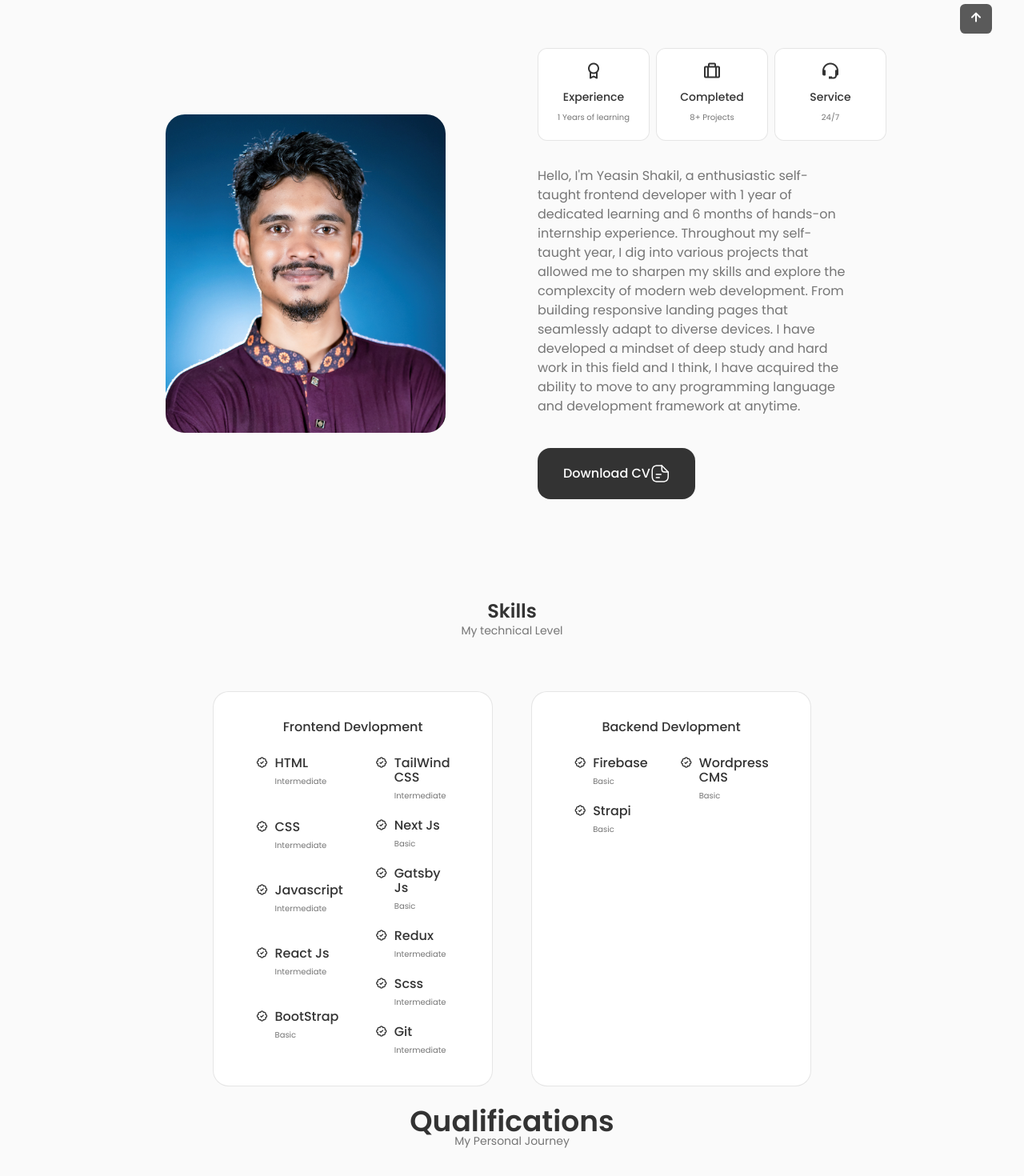
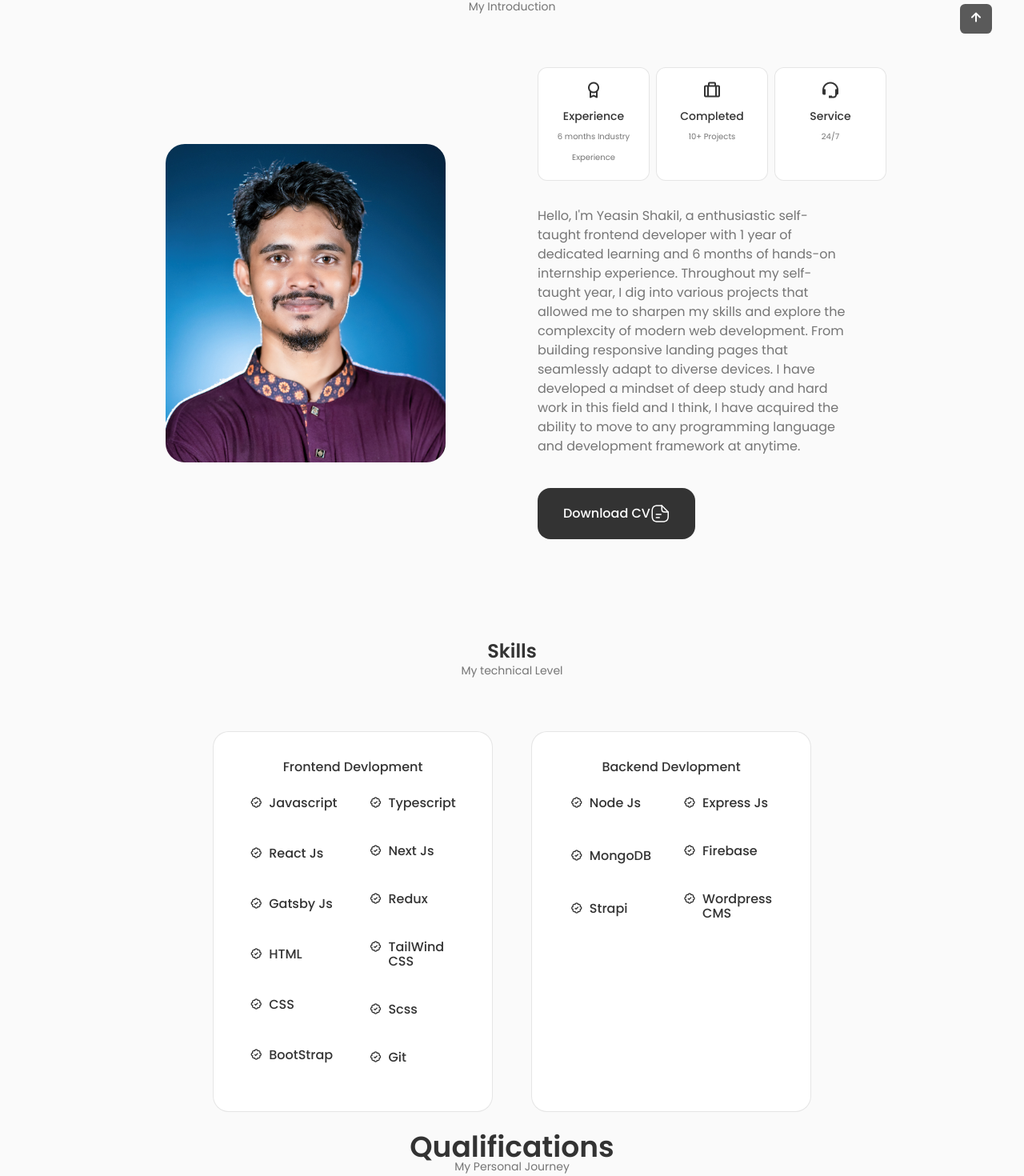
Before and after one commit to yeasinshakil/Yeasin-Shakil-portfollio, a React (Vite) app: page / in a window 1280 px wide. Shown: the part 918-2388 px from the top of the page at 80% size. Built offline with nearby package versions, Linux system fonts and the light colour scheme.

Commit message:
update data

```diff
--- a/src/App.css
+++ b/src/App.css
@@ -71,10 +71,13 @@
 }
 main{
   width: 100vw;
+  overflow-x: hidden;
 }
 
 html{
   scroll-behavior: smooth;
+  overflow-x: hidden;
+
 }
 
 body,
--- a/src/components/Skills/Backend.jsx
+++ b/src/components/Skills/Backend.jsx
@@ -12,10 +12,19 @@ const Backend = () => {
                     <div className="skills_data">
                         <i className="bx bx-badge-check"></i>
                         <div>
-                        <h3 className="skills_name">Firebase</h3>
+                            <h3 className="skills_name">Node Js</h3>
                             <span className="skills_level">Basic</span>
                         </div>
                     </div>
+
+                    <div className="skills_data">
+                        <i className="bx bx-badge-check"></i>
+                        <div>
+                            <h3 className="skills_name">MongoDB</h3>
+                            <span className="skills_level">Basic</span>
+                        </div>
+                    </div>
+
                     <div className="skills_data">
                         <i className="bx bx-badge-check"></i>
                         <div>
@@ -26,6 +35,21 @@ const Backend = () => {
 
                 </div>
                 <div className="skills_group">
+                    <div className="skills_data">
+                        <i className="bx bx-badge-check"></i>
+                        <div>
+                            <h3 className="skills_name">Express Js</h3>
+                            <span className="skills_level">Basic</span>
+                        </div>
+                    </div>
+
+                    <div className="skills_data">
+                        <i className="bx bx-badge-check"></i>
+                        <div>
+                            <h3 className="skills_name">Firebase</h3>
+                            <span className="skills_level">Basic</span>
+                        </div>
+                    </div>
 
                     <div className="skills_data">
                         <i className="bx bx-badge-check"></i>
--- a/src/components/Skills/Frontend.jsx
+++ b/src/components/Skills/Frontend.jsx
@@ -6,6 +6,29 @@ const Frontend = () => {
             <h3 className="skills_title">Frontend Devlopment</h3>
             <div className="skills_box">
                 <div className="skills_group">
+                    <div className="skills_data">
+                        <i className="bx bx-badge-check"></i>
+                        <div>
+                            <h3 className="skills_name">Javascript</h3>
+                            <span className="skills_level">Intermediate</span>
+                        </div>
+                    </div>
+                    <div className="skills_data">
+                        <i className="bx bx-badge-check"></i>
+                        <div>
+                            <h3 className="skills_name">React Js</h3>
+                            <span className="skills_level">Intermediate</span>
+                        </div>
+                    </div>
+
+                    <div className="skills_data">
+                        <i className="bx bx-badge-check"></i>
+                        <div>
+                            <h3 className="skills_name">Gatsby Js</h3>
+                            <span className="skills_level">Basic</span>
+                        </div>
+                    </div>
+
                     <div className="skills_data">
                         <i className="bx bx-badge-check"></i>
                         <div>
@@ -20,20 +43,8 @@ const Frontend = () => {
                             <span className="skills_level">Intermediate</span>
                         </div>
                     </div>
-                    <div className="skills_data">
-                        <i className="bx bx-badge-check"></i>
-                        <div>
-                            <h3 className="skills_name">Javascript</h3>
-                            <span className="skills_level">Intermediate</span>
-                        </div>
-                    </div>
-                    <div className="skills_data">
-                        <i className="bx bx-badge-check"></i>
-                        <div>
-                            <h3 className="skills_name">React Js</h3>
-                            <span className="skills_level">Intermediate</span>
-                        </div>
-                    </div>
+
+
                     <div className="skills_data">
                         <i className="bx bx-badge-check"></i>
                         <div>
@@ -43,10 +54,10 @@ const Frontend = () => {
                     </div>
                 </div>
                 <div className="skills_group">
-                <div className="skills_data">
+                    <div className="skills_data">
                         <i className="bx bx-badge-check"></i>
                         <div>
-                            <h3 className="skills_name">TailWind CSS</h3>
+                            <h3 className="skills_name">Typescript</h3>
                             <span className="skills_level">Intermediate</span>
                         </div>
                     </div>
@@ -60,17 +71,20 @@ const Frontend = () => {
                     <div className="skills_data">
                         <i className="bx bx-badge-check"></i>
                         <div>
-                            <h3 className="skills_name">Gatsby Js</h3>
-                            <span className="skills_level">Basic</span>
+                            <h3 className="skills_name">Redux</h3>
+                            <span className="skills_level">Intermediate</span>
                         </div>
                     </div>
                     <div className="skills_data">
                         <i className="bx bx-badge-check"></i>
                         <div>
-                            <h3 className="skills_name">Redux</h3>
+                            <h3 className="skills_name">TailWind CSS</h3>
                             <span className="skills_level">Intermediate</span>
                         </div>
                     </div>
+
+
+
                     <div className="skills_data">
                         <i className="bx bx-badge-check"></i>
                         <div>
--- a/src/components/Skills/Skill.css
+++ b/src/components/Skills/Skill.css
@@ -39,6 +39,7 @@
     line-height: 18px;
 }
 .skills_level{
+    opacity: 0;
     font-size: var(--tiny-font-size);
 }
 .seciton_title{
--- a/src/components/about/Info.jsx
+++ b/src/components/about/Info.jsx
@@ -6,12 +6,12 @@ const Info = () => {
             <div className='about_box'>
                 <i className="bx bx-award about_icon"></i>
                 <h3 className="about_title">Experience</h3>
-                <span className="about_subtitle">1 Years of learning</span>
+                <span className="about_subtitle">6 months Industry Experience</span>
             </div>
             <div className='about_box'>
                 <i className="bx bx-briefcase-alt about_icon"></i>
                 <h3 className="about_title">Completed</h3>
-                <span className="about_subtitle">8+ Projects</span>
+                <span className="about_subtitle">10+ Projects</span>
             </div>
             <div className='about_box'>
                 <i className="bx bx-support about_icon"></i>
--- a/src/components/home/Data.jsx
+++ b/src/components/home/Data.jsx
@@ -56,7 +56,7 @@ const Data = () => {
         </svg>
       </h1>
       <h3 className="home_subtitle">Front-End Developer</h3>
-            <p className="home_description">As a dedicated frontend developer, I have 6 months of hands-on internship experience coupled with 1 years of self-directed learning. Proficient in HTML5, CSS3, JavaScript, and modern frontend frameworks like React and Next.js, I am passionate about creating captivating user interfaces with a keen eye for design and a commitment to innovation. I am excited to contribute my skills to your projects and continue growing in the dynamic world of web development.</p>
+      <p className="home_description">I'm Yeasin Shakil, an enthusiastic self-taught fresher-level Frontend developer.  I have been learning web development based on YouTube and other websites through my efforts for last one year. Currently. I have learned programming languages  Javascript, and Typescript and based on them front-end technologies like React JS and Next JS, and back-end technology Node JS, ExpressJS,  and Mongo DB as a database. Additionally, I am contributing to an open-source UI library called ZenUI that will be launched on Product Hunt very soon.</p>
       <a href="#contact" className="button button-flex">
         Say Hello
         <svg
--- a/src/components/qualification/Qualification.jsx
+++ b/src/components/qualification/Qualification.jsx
@@ -41,7 +41,7 @@ const Qualification = () => {
                                 <h3 className="qualification_title">Front-End Developer (Intern)</h3>
                                 <span className="qualification_subtitle">Bitbytesoft</span>
                                 <div className="qualification_calender">
-                                    <i className="uil uil-calender-alt"></i> March 2023 - August 2023
+                                    <i className="uil uil-calender-alt"></i> June 2023 - December 2023
                                 </div>
                             </div>
                             {/* <div>
```
Also changed, not shown: 1 other file (tests, documents, lock files or other folders). Lines whose indentation alone changed are shown as unchanged.
